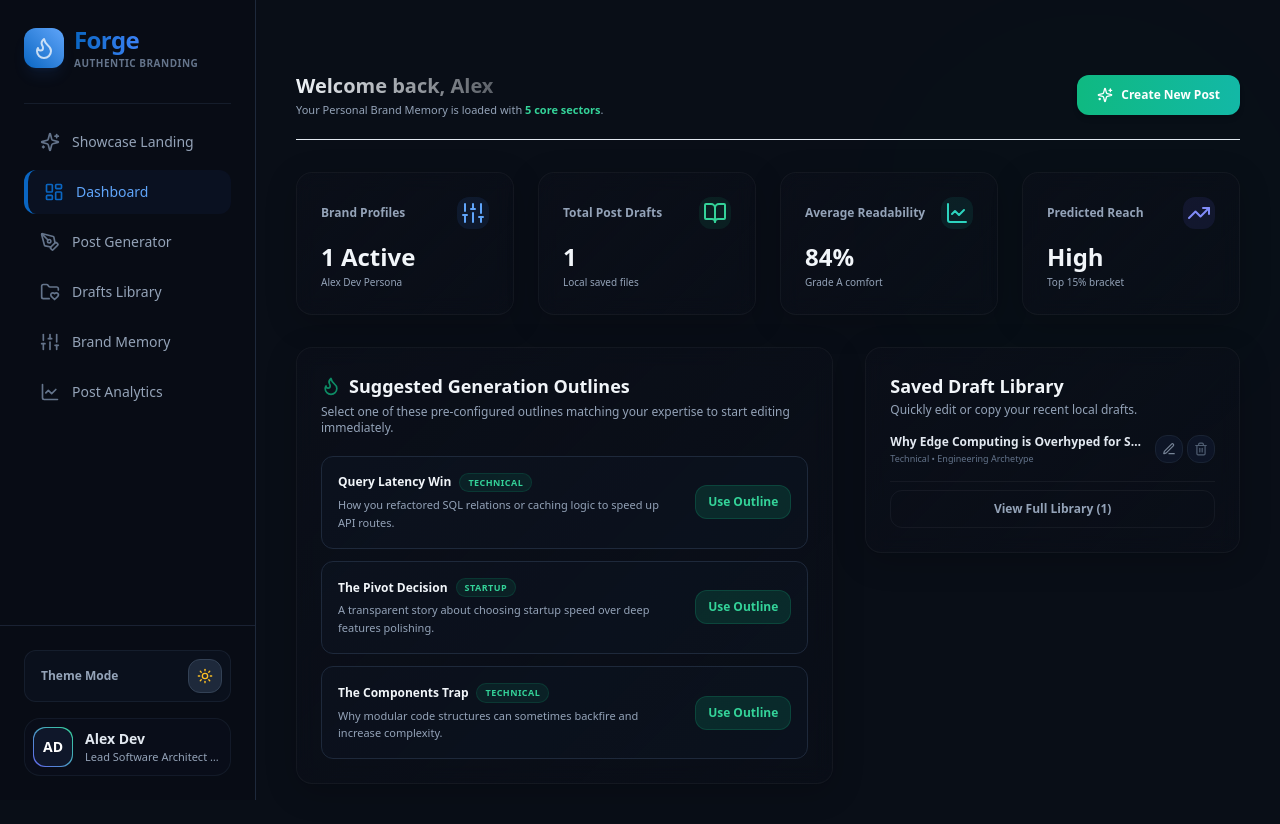
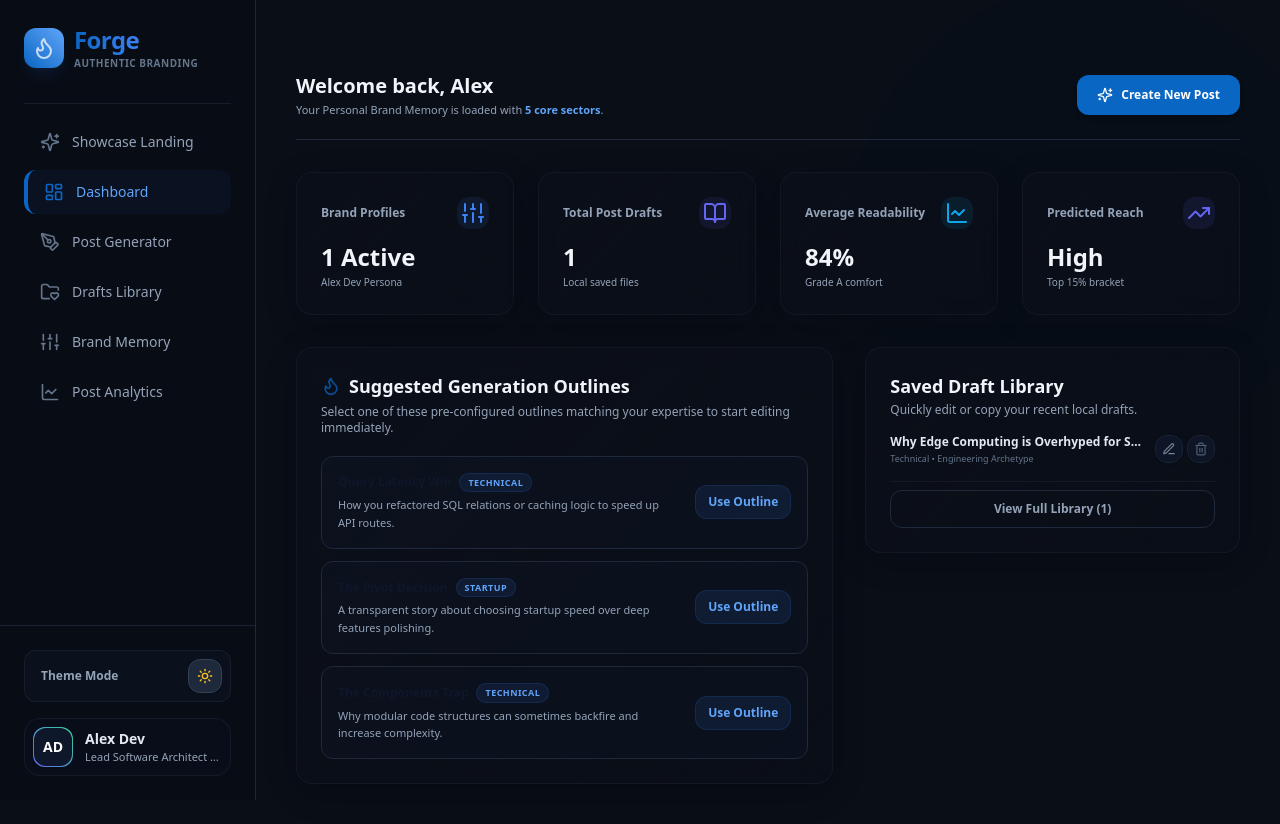
Before and after one commit to SARTHAKSONAWANE01/Linkedin-Post-Generator, a Next.js app: page /dashboard in a window 1280 px wide. Shown: the top 824 px of the page. Built offline with nearby package versions, Linux system fonts and the light colour scheme.

Commit message:
style: re-skin Dashboard metrics and outlines using LinkedIn brand blue and fix text readability

```diff
--- a/src/app/dashboard/page.tsx
+++ b/src/app/dashboard/page.tsx
@@ -66,21 +66,21 @@ export default function DashboardPage() {
 
   return (
     <div className="space-y-8 relative">
-      <div className="glow-blob w-[500px] h-[500px] bg-emerald-500/5 top-[-100px] right-[-100px]" />
+      <div className="glow-blob w-[500px] h-[500px] bg-[#0A66C2]/5 top-[-100px] right-[-100px]" />
 
       {/* Greeting Banner */}
-      <div className="flex flex-col md:flex-row md:items-center justify-between gap-4 border-b border-slate-200 dark:border-slate-850 pb-5">
+      <div className="flex flex-col md:flex-row md:items-center justify-between gap-4 border-b border-slate-200 dark:border-slate-800 pb-5">
         <div>
-          <h1 className="text-xl font-bold bg-gradient-to-r from-slate-800 to-slate-650 dark:from-slate-100 dark:to-slate-350 bg-clip-text text-transparent">
+          <h1 className="text-xl font-bold text-slate-900 dark:text-slate-100">
             Welcome back, {brandProfile.name.split(" ")[0]}
           </h1>
-          <p className="text-slate-400 text-[11px] mt-0.5">
-            Your Personal Brand Memory is loaded with <span className="text-emerald-400 font-semibold">{brandProfile.expertise.length} core sectors</span>.
+          <p className="text-slate-500 dark:text-slate-400 text-[11px] mt-0.5">
+            Your Personal Brand Memory is loaded with <span className="text-[#0A66C2] dark:text-blue-400 font-semibold">{brandProfile.expertise.length} core sectors</span>.
           </p>
         </div>
         <Link
           href="/generator"
-          className="px-5 py-3 rounded-xl bg-gradient-to-r from-emerald-500 to-teal-500 text-white font-bold text-xs shadow-md hover:scale-[1.02] active:scale-95 smooth-transition flex items-center justify-center gap-2"
+          className="px-5 py-3 rounded-xl bg-[#0A66C2] hover:bg-[#004182] text-white font-bold text-xs shadow-md hover:scale-[1.02] active:scale-95 smooth-transition flex items-center justify-center gap-2"
         >
           <Sparkles className="w-4 h-4" />
           Create New Post
@@ -90,14 +90,14 @@ export default function DashboardPage() {
       {/* Metrics Banner */}
       <div className="grid grid-cols-1 sm:grid-cols-2 lg:grid-cols-4 gap-6">
         {[
-          { name: "Brand Profiles", val: "1 Active", desc: "Alex Dev Persona", icon: Sliders, color: "text-blue-400 bg-blue-500/10" },
-          { name: "Total Post Drafts", val: drafts.length.toString(), desc: "Local saved files", icon: BookOpen, color: "text-emerald-400 bg-emerald-500/10" },
-          { name: "Average Readability", val: "84%", desc: "Grade A comfort", icon: LineChart, color: "text-teal-400 bg-teal-500/10" },
-          { name: "Predicted Reach", val: "High", desc: "Top 15% bracket", icon: TrendingUp, color: "text-indigo-400 bg-indigo-500/10" }
+          { name: "Brand Profiles", val: "1 Active", desc: "Alex Dev Persona", icon: Sliders, color: "text-blue-500 bg-blue-500/10" },
+          { name: "Total Post Drafts", val: drafts.length.toString(), desc: "Local saved files", icon: BookOpen, color: "text-indigo-500 bg-indigo-500/10" },
+          { name: "Average Readability", val: "84%", desc: "Grade A comfort", icon: LineChart, color: "text-sky-500 bg-sky-500/10" },
+          { name: "Predicted Reach", val: "High", desc: "Top 15% bracket", icon: TrendingUp, color: "text-indigo-500 bg-indigo-500/10" }
         ].map((met, idx) => {
           const Icon = met.icon;
           return (
-            <div key={idx} className="glass-card rounded-2xl border border-slate-200/5 p-6 space-y-3">
+            <div key={idx} className="glass-card rounded-2xl p-6 space-y-3">
               <div className="flex items-center justify-between">
                 <span className="text-xs font-semibold text-slate-500 dark:text-slate-400">{met.name}</span>
                 <div className={`w-8 h-8 rounded-lg flex items-center justify-center ${met.color}`}>
@@ -105,8 +105,8 @@ export default function DashboardPage() {
                 </div>
               </div>
               <div>
-                <span className="block text-2xl font-black text-slate-100">{met.val}</span>
-                <span className="block text-[10px] text-slate-400 mt-0.5">{met.desc}</span>
+                <span className="block text-2xl font-black text-slate-900 dark:text-slate-100">{met.val}</span>
+                <span className="block text-[10px] text-slate-500 dark:text-slate-400 mt-0.5">{met.desc}</span>
               </div>
             </div>
           );
@@ -117,13 +117,13 @@ export default function DashboardPage() {
       <div className="grid grid-cols-1 lg:grid-cols-12 gap-8 items-start">
         {/* Suggested posts outlines (7 cols) */}
         <div className="lg:col-span-7 space-y-6">
-          <div className="glass-card rounded-2xl border border-slate-200/10 p-6 space-y-5">
+          <div className="glass-card rounded-2xl p-6 space-y-5">
             <div>
-              <h2 className="text-lg font-bold text-slate-100 flex items-center gap-2">
-                <Flame className="w-5 h-5 text-emerald-500 animate-pulse" />
+              <h2 className="text-lg font-bold text-slate-900 dark:text-slate-100 flex items-center gap-2">
+                <Flame className="w-5 h-5 text-[#0A66C2] animate-pulse" />
                 Suggested Generation Outlines
               </h2>
-              <p className="text-slate-400 text-xs mt-1">
+              <p className="text-slate-500 dark:text-slate-400 text-xs mt-1">
                 Select one of these pre-configured outlines matching your expertise to start editing immediately.
               </p>
             </div>
@@ -132,20 +132,20 @@ export default function DashboardPage() {
               {suggestions.map((sug, idx) => (
                 <div
                   key={idx}
-                  className="flex items-center justify-between gap-4 p-4 rounded-xl bg-slate-50/60 dark:bg-slate-900/30 border border-slate-200 dark:border-slate-800 hover:border-emerald-500/20 smooth-transition"
+                  className="flex items-center justify-between gap-4 p-4 rounded-xl bg-slate-50/60 dark:bg-slate-900/30 border border-slate-250 dark:border-slate-800 hover:border-blue-500/20 smooth-transition"
                 >
                   <div className="flex-1">
                     <div className="flex items-center gap-2">
-                      <span className="text-xs font-bold text-slate-100">{sug.title}</span>
-                      <span className="text-[9px] font-bold uppercase tracking-wider px-2 py-0.5 rounded-full bg-emerald-500/10 text-emerald-400 border border-emerald-500/15">
+                      <span className="text-xs font-bold text-slate-900 dark:text-slate-150">{sug.title}</span>
+                      <span className="text-[9px] font-bold uppercase tracking-wider px-2 py-0.5 rounded-full bg-blue-500/10 text-blue-600 dark:text-blue-400 border border-blue-500/15">
                         {sug.category}
                       </span>
                     </div>
-                    <p className="text-[11px] text-slate-400 mt-1 leading-relaxed">{sug.description}</p>
+                    <p className="text-[11px] text-slate-500 dark:text-slate-400 mt-1 leading-relaxed">{sug.description}</p>
                   </div>
                   <button
                     onClick={() => handleApplySuggestion(sug)}
-                    className="py-2 px-3 rounded-lg bg-emerald-500/15 hover:bg-emerald-500/30 text-emerald-400 text-xs font-bold border border-emerald-500/20 smooth-transition"
+                    className="py-2 px-3 rounded-lg bg-blue-500/10 hover:bg-blue-500/20 text-[#0A66C2] dark:text-blue-400 text-xs font-bold border border-blue-500/15 smooth-transition"
                   >
                     Use Outline
                   </button>
@@ -157,10 +157,10 @@ export default function DashboardPage() {
 
         {/* Saved Drafts Quick List (5 cols) */}
         <div className="lg:col-span-5 space-y-6">
-          <div className="glass-card rounded-2xl border border-slate-200/10 p-6 space-y-4">
+          <div className="glass-card rounded-2xl p-6 space-y-4">
             <div>
-              <h2 className="text-lg font-bold text-slate-100">Saved Draft Library</h2>
-              <p className="text-slate-400 text-xs mt-0.5">Quickly edit or copy your recent local drafts.</p>
+              <h2 className="text-lg font-bold text-slate-900 dark:text-slate-100">Saved Draft Library</h2>
+              <p className="text-slate-500 dark:text-slate-400 text-xs mt-0.5">Quickly edit or copy your recent local drafts.</p>
             </div>
 
             {drafts.length > 0 ? (
@@ -168,7 +168,7 @@ export default function DashboardPage() {
                 {drafts.slice(0, 3).map((draft) => (
                   <div key={draft.id} className="pt-3 first:pt-0 flex items-center justify-between gap-3 group">
                     <div className="flex-1 min-w-0">
-                      <span className="block text-xs font-semibold text-slate-200 truncate group-hover:text-emerald-400 smooth-transition">
+                      <span className="block text-xs font-semibold text-slate-800 dark:text-slate-200 truncate group-hover:text-[#0A66C2] dark:group-hover:text-blue-450 smooth-transition">
                         {draft.title}
                       </span>
                       <span className="block text-[9px] text-slate-500 mt-0.5">
@@ -179,14 +179,14 @@ export default function DashboardPage() {
                     <div className="flex items-center gap-1 opacity-80 group-hover:opacity-100 transition duration-150">
                       <button
                         onClick={() => handleEditDraft(draft.id)}
-                        className="p-1.5 rounded-lg bg-slate-900 hover:bg-slate-800 text-slate-400 hover:text-slate-200 border border-slate-800"
+                        className="p-1.5 rounded-lg bg-white dark:bg-slate-900 hover:bg-slate-50 dark:hover:bg-slate-850 text-slate-650 dark:text-slate-400 hover:text-[#0A66C2] dark:hover:text-blue-400 border border-slate-200 dark:border-slate-800 shadow-sm"
                         title="Edit Post"
                       >
                         <Edit3 className="w-3.5 h-3.5" />
                       </button>
                       <button
                         onClick={() => deleteDraft(draft.id)}
-                        className="p-1.5 rounded-lg bg-slate-900 hover:bg-red-950/20 text-slate-500 hover:text-red-400 border border-slate-800 hover:border-red-900/30"
+                        className="p-1.5 rounded-lg bg-white dark:bg-slate-900 hover:bg-red-50 dark:hover:bg-red-950/20 text-slate-500 hover:text-red-650 dark:hover:text-red-400 border border-slate-200 dark:border-slate-800 shadow-sm hover:border-red-200 dark:hover:border-red-900/30"
                         title="Delete Post"
                       >
                         <Trash2 className="w-3.5 h-3.5" />
@@ -196,7 +196,7 @@ export default function DashboardPage() {
                 ))}
               </div>
             ) : (
-              <div className="text-center py-8 text-xs text-slate-500">
+              <div className="text-center py-8 text-xs text-slate-550 dark:text-slate-500">
                 No saved drafts yet. Craft a post inside the Generator and bookmark it!
               </div>
             )}
@@ -204,7 +204,7 @@ export default function DashboardPage() {
             <div className="pt-2 border-t border-slate-200/5">
               <Link
                 href="/drafts"
-                className="block w-full py-2.5 text-center text-xs font-bold text-slate-400 hover:text-emerald-400 hover:bg-slate-900/35 rounded-xl border border-slate-200/5 smooth-transition"
+                className="block w-full py-2.5 text-center text-xs font-bold text-slate-500 dark:text-slate-400 hover:text-[#0A66C2] dark:hover:text-blue-400 hover:bg-slate-50 dark:hover:bg-slate-900/35 rounded-xl border border-slate-200 dark:border-slate-800 smooth-transition"
               >
                 View Full Library ({drafts.length})
               </Link>
```
